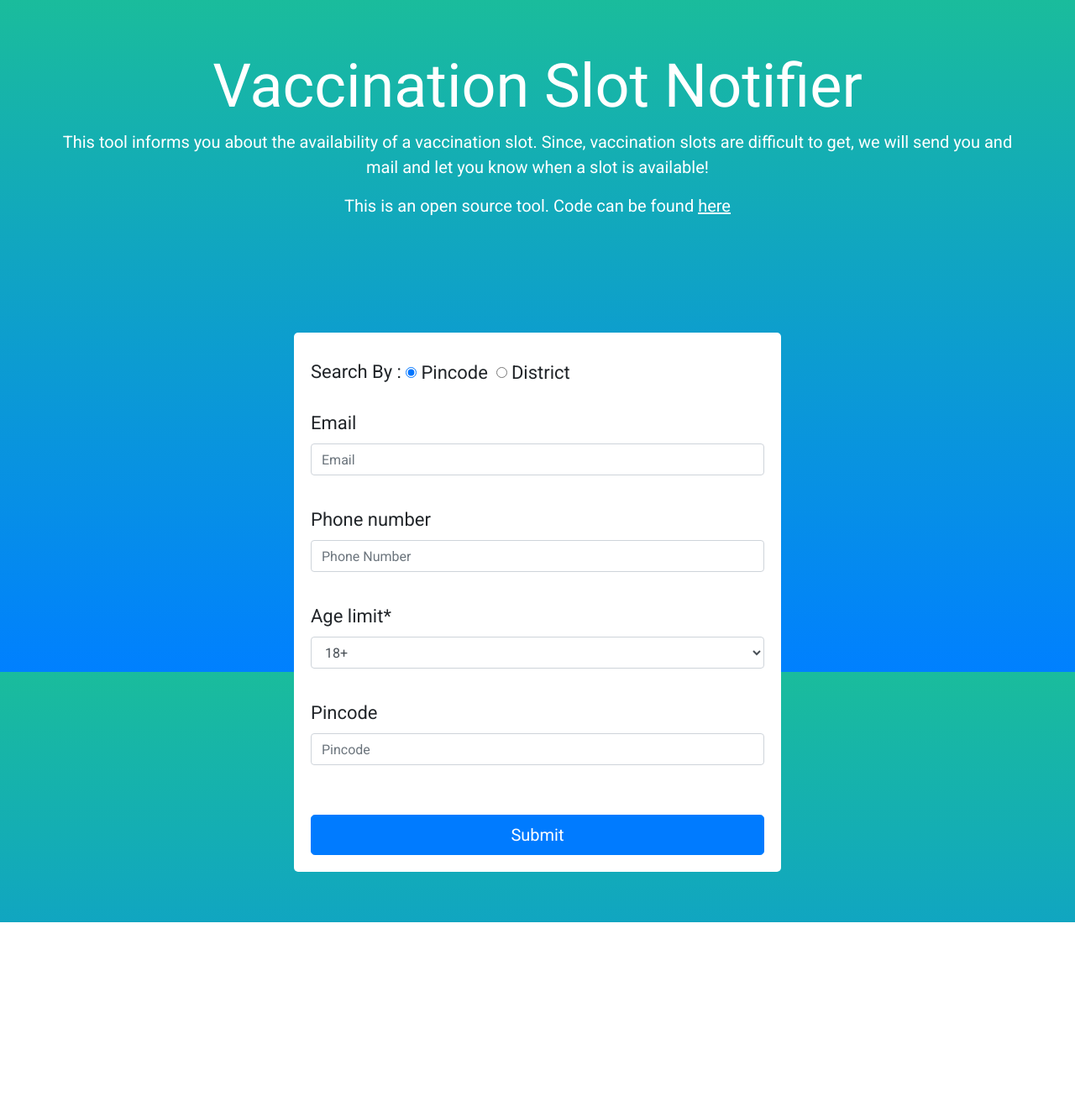
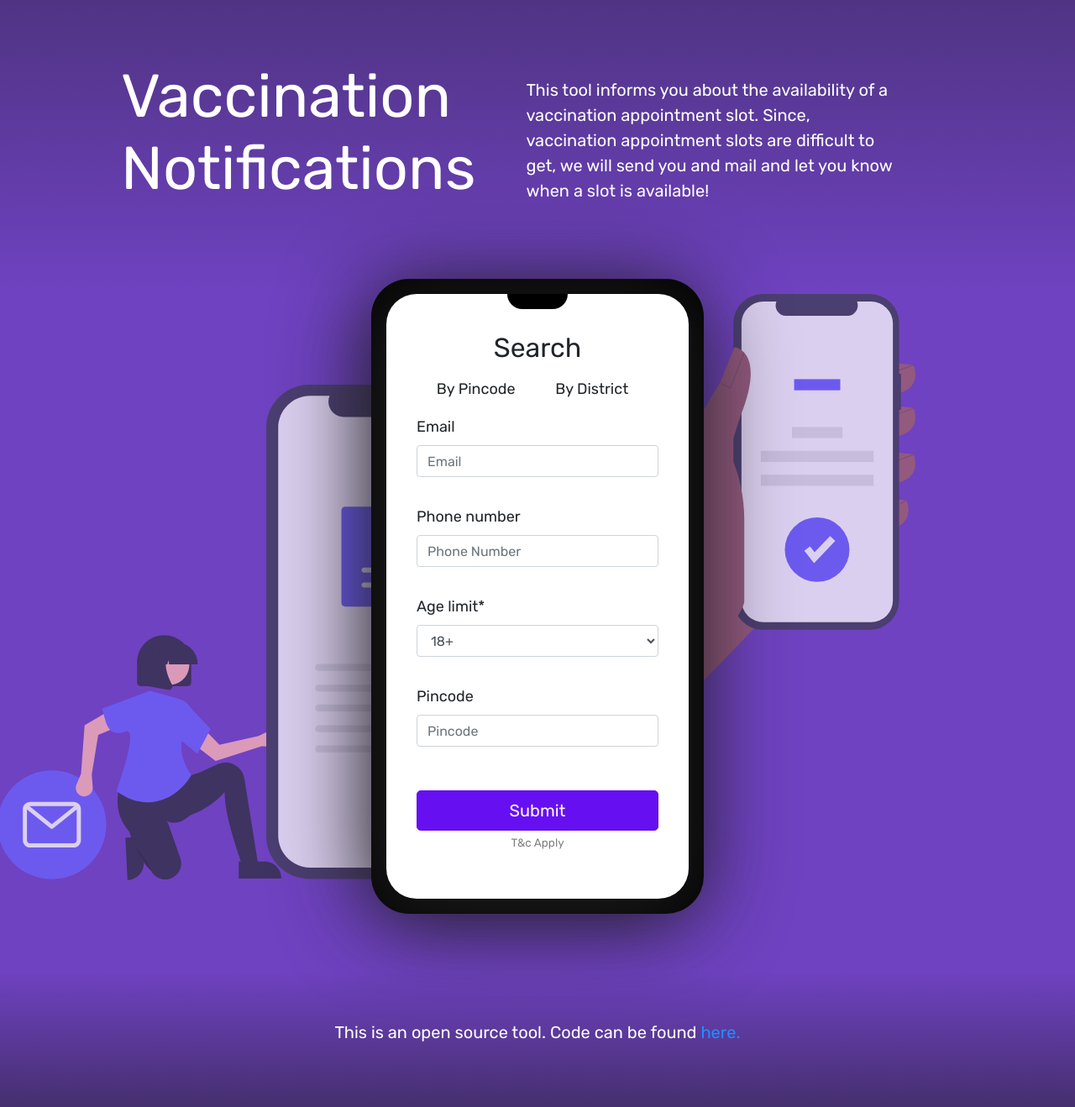
Before and after one commit to Beta-Persei/vaccination-slot-notifier, a Django app: page / in a window 1280 px wide. Shown: the whole page at 84% size. Before the commit the page ends 1098 px from the top, so only its background shows below. Run offline with Django 4.2, Linux system fonts and the light colour scheme; parts of the project's set-up code (start-up, migrations or seed data) failed here and were passed over; some libraries are stand-ins or nearby versions.

Commit message:
Styling of search form

```diff
--- a/static/css/index.css
+++ b/static/css/index.css
@@ -1,47 +1,222 @@
-html {
-  margin: 0;
-  height: 100%;
+* {
+  box-sizing: border-box;
 }
 
 body {
   margin: 0;
-  font-family: 'Roboto';
-  font-size: 22px;
-  background: linear-gradient(#1abc9c, #0080FF);
+  font-family: 'Rubik', sans-serif;
+  font-size: 18px;
+  background-color: var(--purple);
   height: 100%;
 }
 
+/* Overall page layout */
+header {
+  padding: 2em 4em;
+  font-size: 2em;
 
+  color: white;
+  background: linear-gradient(#1c1c1c60, transparent);
+}
 
-/* Media Query for low resolution  Tablets, Ipads */
-@media (max-width: 1024px) {
-  main {
-    padding: 60px 100px;
+@media (max-width: 600px) {
+  header {
+    padding: 1em;
+  }
+  header h1 {
+    text-align: left;
+    min-width: unset;
+    font-size: 1.25em !important;
   }
 }
 
+main {
+  padding: 0 2em;
+}
 
-/* Media Query for Laptops and Desktops */
-@media (min-width: 1024px) {
-  main {
-    padding: 60px 350px;
+footer {
+  margin-top: 6em;
+  padding: 4em;
+  font-size: 0.8em;
+  text-align: center;
+
+  color: white;
+  background: linear-gradient(transparent, #1c1c1c80);
+}
+
+a {
+  color: dodgerblue;
+  text-decoration: none;
+  font-weight: bolder;
+  position: relative;
+
+  /* Remove blue highlight in mobile */
+  -webkit-touch-callout: none;
+  -webkit-user-select: none;
+  -khtml-user-select: none;
+  -moz-user-select: none;
+  -ms-user-select: none;
+  user-select: none;
+}
+
+.container {
+  max-width: 1000px;
+  padding: 1.5em;
+  margin: auto;
+  animation: slideIn 0.5s ease forwards;
+}
+.container .container {
+  padding: 1.5em 0;
+}
+.container[class~="large"] {
+  max-width: 1200px;
+}
+.container[class~="medium"] {
+  max-width: 800px;
+}
+.container[class~="small"] {
+  max-width: 600px;
+}
+.container[class~="xsmall"] {
+  max-width: 400px;
+}
+
+@keyframes slideIn {
+  from {
+    opacity: 0;
+    padding: 3em 1.5em;
+  }
+  to {
+    opacity: 1;
+    padding: 1.5em;
   }
 }
 
-#header {
-  padding: 60px;
-  text-align: center;
-  color: white;
-  font-size: 30px;
-  font-family: 'Roboto';
+.flexbox {
+  display: flex;
+  flex-direction: row;
+}
+.flexbox[class~="flex-col"] {
+  flex-direction: column;
+}
+.flexbox[class~="flex-row"] {
+  flex-direction: row;
+}
+@media (max-width: 600px) {
+  .flexbox[class~="flex-adapt-row-col"] {
+    flex-direction: column;
+  }
 }
 
-#rcorners {
-  border-radius: 5px;
-  background-color: #ffffff;
-  padding: 20px;
+/* Form details */
+.form-field {
+  padding: 0.5em 0;
+  text-align: left;
 }
 
-.form-field {
-  padding: 10px 0px;
+#search-form {
+  position: relative;
+  text-align: center;
+  margin: auto;
+
+  width: 20em;
+  height: 40em;
+
+  padding: 1em 2em;
+  padding-bottom: 0;
+  border-radius: 2em;
+  background-color: white;
+
+  box-shadow: -6px 10px 100px 20px #1c1c1c;
 }
+#search-form::before {
+  content: '';
+  display: block;
+  position: absolute;
+  width: 4em;
+  height: 1em;
+  top: 0;
+  left: calc(50% - 2em);
+  background-color: black;
+  border-bottom-left-radius: 1em;
+  border-bottom-right-radius: 1em;
+}
+#search-form::after {
+  content: '';
+  display: block;
+  position: absolute;
+  width: calc(100% + 2em);
+  height: calc(100% + 2em);
+  top: -1em;
+  left: -1em;
+  background-color: black;
+  border-radius: 2.5em;
+  z-index: -1;
+}
+
+#search-form form {
+  overflow: scroll;
+  height: calc(100% - 0.0625em);
+  scrollbar-width: none !important;
+}
+#search-form form::-webkit-scrollbar {
+  display: none;
+}
+#search-form form::after {
+  content: '';
+  display: block;
+  position: absolute;
+  height: 1em;
+  bottom: -1em;
+  background-color: black;
+  z-index: 1;
+}
+
+#search_type-field {
+  display: flex;
+  flex-direction: row;
+  text-align: center;
+}
+#search_type-field .form-check-input {
+  display: none;
+}
+#search_type-field .form-check-label {
+  margin: auto;
+  width: max-content;
+}
+
+#search-form #submit-message {
+  font-size: 0.75em;
+  margin-top: 1em;
+  color: gray;
+}
+
+#search-form .bg-image {
+  position: absolute;
+  z-index: -1;
+  opacity: 0.75;
+}
+#search-form .bg-image[id="phone"] {
+  top: 6em;
+  right: 6em;
+  width: 40em;
+}
+#search-form .bg-image[id="notif"] {
+  top: 0;
+  left: 10em;
+  width: 25em;
+}
+
+@media (max-width: 600px) {
+  #search-form {
+    width: 16em;
+    height: 32em;
+  }
+
+  #search-form .bg-image[id="phone"] {
+    display: none;
+  }
+  #search-form .bg-image[id="notif"] {
+    display: none;
+  }
+}
--- /dev/null
+++ b/static/css/theme.css
@@ -0,0 +1,5 @@
+.btn-primary {
+  color: #fff;
+  background-color: var(--indigo) !important;
+  border-color: var(--indigo) !important;
+}
--- a/subscribers/templates/subscribers/base.html
+++ b/subscribers/templates/subscribers/base.html
@@ -5,41 +5,60 @@
     <meta charset="UTF-8">
     <meta http-equiv="X-UA-Compatible" content="IE=edge">
     <meta name="viewport" content="width=device-width, initial-scale=1.0">
+    <meta name="theme-color" content="#2c2c2c" />
+
     <title>Vaccine Slot Notifier for Co-Win</title>
 
+    <meta name="description" content="An Open-Source tool that notifies you of the availability of a vaccination slot, for India." />
+
+    <link rel="icon" href="/static/favicon.ico" />
+    <link rel="apple-touch-icon" href="/static/img/logo192.png" />
+
+    <!-- SEO Properties -->
+    <meta property="og:url" content="https://zrthxn.com" />
+    <meta property="og:type" content="website" />
+
+    <meta property="og:title" content="Vaccination Slot Notifier" />
+    <meta property="og:site_name" content="Vaccination Slot Notifier" />
+    <meta property="og:description" content="An Open-Source tool that notifies you of the availability of a vaccination slot, for India." />
+
+    <meta property="og:locale" content="en_GB" />
+    <meta property="og:locale:alternate" content="en_US" />
+
+    <meta property="og:image" content="http://zrthxn.com/img/ogp.jpg" />
+    <meta property="og:image:secure_url" content="https://zrthxn.com/img/ogp.jpg" />
+    <meta property="og:image:type" content="image/jpeg" />
+    <meta property="og:image:width" content="400" />
+    <meta property="og:image:height" content="300" />
+
     <!-- Third party assets -->
-    <script src="https://code.jquery.com/jquery-3.6.0.min.js"
-        integrity="sha256-/xUj+3OJU5yExlq6GSYGSHk7tPXikynS7ogEvDej/m4=" crossorigin="anonymous"></script>
-    <link rel="stylesheet" href="https://cdn.jsdelivr.net/npm/bootstrap@4.6.0/dist/css/bootstrap.min.css"
-        integrity="sha384-B0vP5xmATw1+K9KRQjQERJvTumQW0nPEzvF6L/Z6nronJ3oUOFUFpCjEUQouq2+l" crossorigin="anonymous">
+    <script src="https://code.jquery.com/jquery-3.6.0.min.js" integrity="sha256-/xUj+3OJU5yExlq6GSYGSHk7tPXikynS7ogEvDej/m4=" crossorigin="anonymous"></script>
 
-    <script src="https://cdn.jsdelivr.net/npm/bootstrap@4.6.0/dist/js/bootstrap.min.js"
-        integrity="sha384-+YQ4JLhjyBLPDQt//I+STsc9iw4uQqACwlvpslubQzn4u2UU2UFM80nGisd026JF" crossorigin="anonymous">
-    </script>
+    <script src="https://cdn.jsdelivr.net/npm/bootstrap@4.6.0/dist/js/bootstrap.min.js" integrity="sha384-+YQ4JLhjyBLPDQt//I+STsc9iw4uQqACwlvpslubQzn4u2UU2UFM80nGisd026JF" crossorigin="anonymous"></script>
+    <link rel="stylesheet" href="https://cdn.jsdelivr.net/npm/bootstrap@4.6.0/dist/css/bootstrap.min.css" integrity="sha384-B0vP5xmATw1+K9KRQjQERJvTumQW0nPEzvF6L/Z6nronJ3oUOFUFpCjEUQouq2+l" crossorigin="anonymous">
 
+    <link rel="preconnect" href="https://fonts.gstatic.com">
     <link href='https://fonts.googleapis.com/css?family=Roboto' rel='stylesheet'>
-
+    <link href="https://fonts.googleapis.com/css2?family=Rubik" rel="stylesheet">
 
     <!-- Local assets -->
     <script src="/static/js/index.js"></script>
     <link rel="stylesheet" href="/static/css/index.css">
+    <link rel="stylesheet" href="/static/css/theme.css">
 </head>
 
 <body>
     <header>
-        <div id="header">
-            <h1 class="display-3">Vaccination Slot Notifier</h1>
-            <p class="lead">This tool informs you about the availability of a vaccination slot. Since, vaccination slots
-                are
-                difficult to get, we will send you and mail and let you know when a slot is available!</p>
-            <p class="lead">This is an open source tool. Code can be found <a
-                    style="color: inherit; text-decoration: underline"
-                    href="https://github.com/Beta-Persei/vaccination-slot-notifier">here</a></p>
+        <div class="flexbox flex-adapt-row-col">
+            <h1 class="display-3">Vaccination Notifications</h1>
+            <p class="lead" style="padding: 1em 3em;">
+                This tool informs you about the availability of a vaccination appointment slot. Since, vaccination appointment slots
+                are difficult to get, we will send you and mail and let you know when a slot is available!
+            </p>
         </div>
+    </header>
 
-    </header>
     <main>
-
         {% if messages %}
             {% for message in messages %}
                 <div class="alert alert-{{ message.tags }} alert-dismissible fade show" role="alert">
@@ -48,15 +67,18 @@
                         <span aria-hidden="true">&times;</span>
                     </button>
                 </div>
-
             {% endfor %}
         {% endif %}
+
         {% block content %}
         {% endblock %}
-
-
     </main>
 
+    <footer>
+        <p class="lead">
+            This is an open source tool. Code can be found <a href="https://github.com/Beta-Persei/vaccination-slot-notifier">here.</a>
+        </p>
+    </footer>
 </body>
 
 </html>
--- a/subscribers/templates/subscribers/index.html
+++ b/subscribers/templates/subscribers/index.html
@@ -5,13 +5,13 @@
 
 {% block content %}
 
-<div id="rcorners" class="form-field">
+<div id="search-form">
     <form method="post">
         {% csrf_token %}
 
+        <br><h2>Search</h2>
+
         <div id="id_search_type" class="form-field">
-            <label for="search-type-selector"> Search By : </label>
-
             <div id="search_type-field" name="search-type-selector" class="form-check form-check-inline">
                 {% for choice in form.search_type %}
                     <input id="{{ choice.id_for_label }}" type="radio" name="search_type" value="{{ choice.data.value }}"
@@ -23,10 +23,8 @@
                         {% endif%}>
 
                     <label for="{{ choice.id_for_label }}" class="form-check-label radio-inline">
-                        {{choice.choice_label}}
-                    </label>
-
-                    <span style="width: 10px;"></span>
+                        <span>By {{choice.choice_label}}</span>
+                    </label><br>
                 {% endfor %}
             </div>
         </div>
@@ -65,7 +63,11 @@
         <br>
 
         <button type="submit" class="btn btn-primary btn-lg btn-block">Submit</button>
+        <span id="submit-message">T&c Apply</span>
     </form>
+
+    <img class="bg-image" id="phone" src="/static/img/undraw_Personal_email_re_4lx7.svg" alt="">
+    <img class="bg-image" id="notif" src="/static/img/undraw_Confirmed_re_sef7213.svg" alt="">
 </div>
 
 {% endblock %}
```
Also changed, not shown: static/robots.txt (added, +15 -0 lines), static/img/undraw_Confirmed_re_sef7213.svg (added), static/img/undraw_Personal_email_re_4lx7.svg (added). Lines whose indentation alone changed are shown as unchanged.
